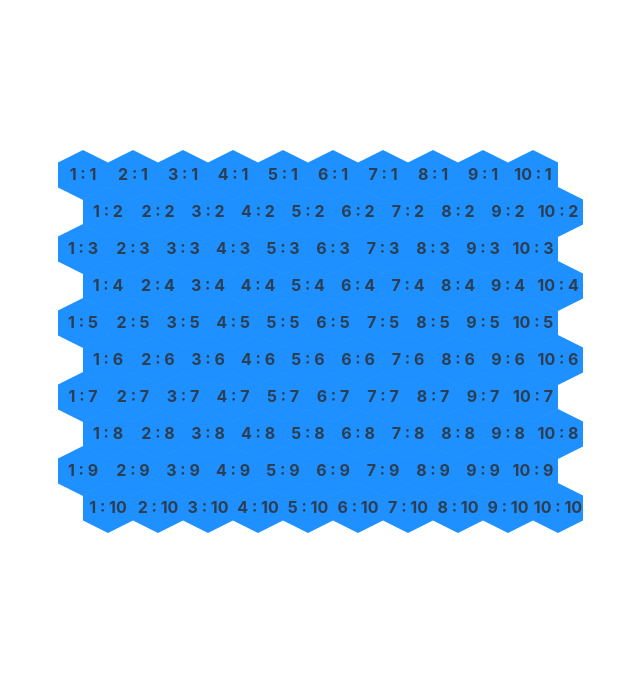
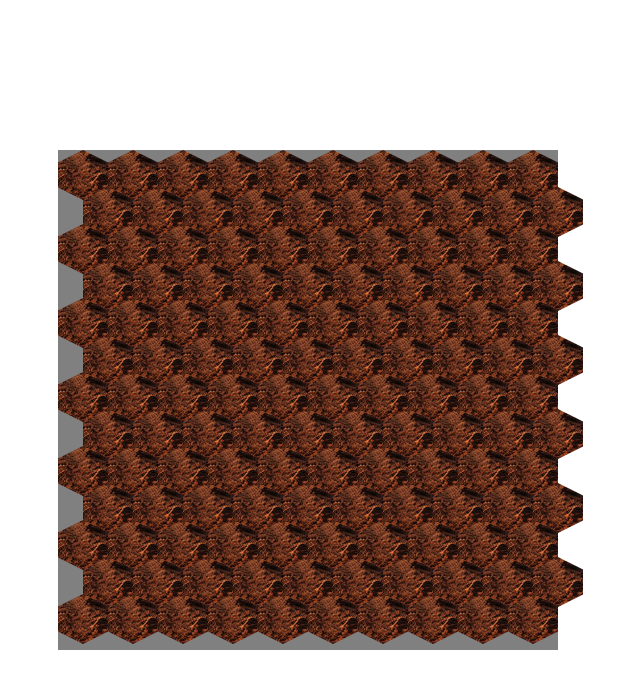
Before and after one commit to mullerow/PLANTAS-Vue, a Vue app: page / in a window 1280 px wide. Shown: the top 688 px of the page, without its empty margins (82-722 px from the left). Built offline with nearby package versions, Linux system fonts and the light colour scheme.

Commit message:
chore: the hexagons now have background images

```diff
--- a/src/components/HexagonTile.vue
+++ b/src/components/HexagonTile.vue
@@ -1,11 +1,11 @@
 <template>
-  <div class="hexagon-container">
+  <div class="gameboard-container">
     <div
       class="hexagon-tile"
-      v-for="(hexagon, index) in store.playgroundData.hexagonData"
+      v-for="hexagon in store.playgroundData.hexagonData"
       :key="hexagon.hexagonId"
       @mouseover="handleMouseHover(hexagon)"
-      @click="openOptionWindow(index)"
+      @click="openOptionWindow(hexagon)"
       :class="{
         'hexagon-tile': true
       }"
@@ -13,9 +13,13 @@
         transform: `translateX(${hexagon.additionalXShiftOfHexagon}px)translateY(${hexagon.additionalYShiftOfHexagon}px)`
       }"
     >
-      <h2>{{ hexagon.hexagonXCoordinate }} : {{ hexagon.hexagonYCoordinate }}</h2>
+      <img src="@/assets/images/ground-soil.png" alt="soil-ground" />
     </div>
-    <div class="option-window" v-if="optionwindow">OPTIONEN von {{ optionHexagonId }}</div>
+    <div class="option-window" v-if="optionwindow">
+      OPTIONEN von {{ optionHexagonId }}
+      <hr />
+      Koordinaten: {{ optionHexagonXKoordinate }} : {{ optionHexagonYKoordinate }}
+    </div>
   </div>
 </template>
 
@@ -26,7 +30,9 @@ export default {
     return {
       store: storeData(),
       optionwindow: false,
-      optionHexagonId: null
+      optionHexagonId: null,
+      optionHexagonXKoordinate: null,
+      optionHexagonYKoordinate: null
     }
   },
   methods: {
@@ -38,9 +44,11 @@ export default {
     handleMouseHover(hexagon) {
       hexagon.hovered = true
     },
-    openOptionWindow(index) {
+    openOptionWindow(hexagon) {
       this.optionwindow = true
-      this.optionHexagonId = index
+      this.optionHexagonId = hexagon.hexagonId
+      this.optionHexagonXKoordinate = hexagon.hexagonXCoordinate
+      this.optionHexagonYKoordinate = hexagon.hexagonYCoordinate
     }
   }
 }
@@ -61,12 +69,15 @@ export default {
 .hexagon-tile:hover {
   background-color: goldenrod;
   cursor: pointer;
+  border: 2px solid green;
 }
-.hexagon-container {
+.gameboard-container {
   display: flex;
   flex-wrap: wrap;
   width: 500px;
+  height: 500px;
   position: relative;
+  background-color: gray;
 }
 .option-window {
   width: 200px;
@@ -75,9 +86,11 @@ export default {
   text-align: center;
   position: absolute;
   left: 550px;
+  border: 2px solid black;
+  border-radius: 5px;
 }
 h2 {
-  font-size: 16px;
+  font-size: 12px;
   font-weight: bold;
 }
 </style>
--- a/src/stores/store.js
+++ b/src/stores/store.js
@@ -5,7 +5,7 @@ export const storeData = defineStore('store', {
     playgroundData: {
       hexagonData: [],
       amountColumns: 10,
-      amountRows: 10
+      amountRows: 13
     }
   }),
   actions: {
@@ -35,6 +35,12 @@ export const storeData = defineStore('store', {
             yShiftOfHexagon = -104
           } else if (y === 10) {
             yShiftOfHexagon = -117
+          } else if (y === 11) {
+            yShiftOfHexagon = -130
+          } else if (y === 12) {
+            yShiftOfHexagon = -143
+          } else if (y === 13) {
+            yShiftOfHexagon = -156
           }
           let hexagonObject = {
             hexagonId: y * this.playgroundData.amountColumns + x - 10,
```
Also changed, not shown: src/assets/images/ground-soil.png (added), src/assets/logo.svg (deleted).
